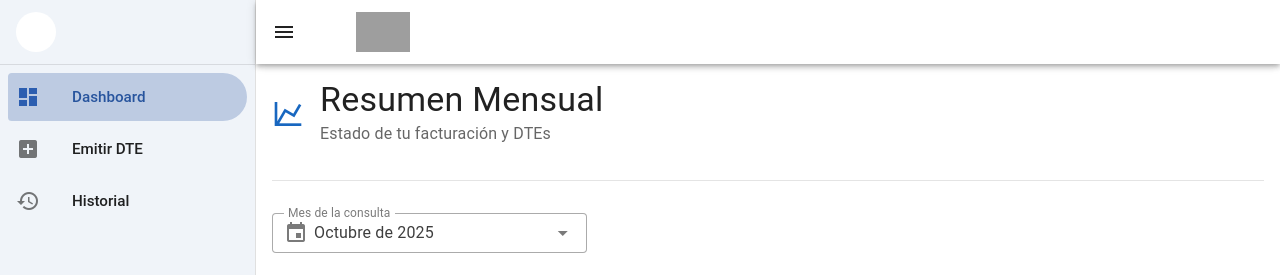
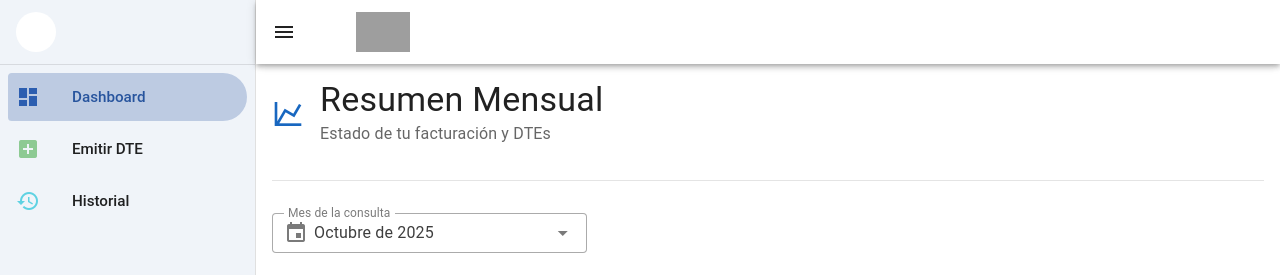
Before and after one commit to zenonburgos/facturaciondte_front, a Nuxt app: page / in a window 1280 px wide. Shown: the top 275 px of the page. Built offline with nearby package versions, Linux system fonts and the light colour scheme; no server answers; grey boxes are pictures that could not be loaded.

Commit message:
Mejoras visuales

```diff
--- a/layouts/default.vue
+++ b/layouts/default.vue
@@ -62,8 +62,24 @@
 
           <v-list nav :disabled="isUIBlocked">
             <v-list-item prepend-icon="mdi-view-dashboard" title="Dashboard" value="dashboard" to="/"></v-list-item>
-            <v-list-item prepend-icon="mdi-plus-box" title="Emitir DTE" value="emitir" to="/emitir"></v-list-item>
-            <v-list-item prepend-icon="mdi-history" title="Historial" value="historial" to="/historial"></v-list-item>
+            <v-list-item
+              title="Emitir DTE"
+              value="emitir"
+              to="/emitir"
+            >
+              <template v-slot:prepend>
+                <v-icon color="green">mdi-plus-box</v-icon>
+              </template>
+            </v-list-item>
+            <v-list-item
+              title="Historial"
+              value="historial"
+              to="/historial"
+            >
+              <template v-slot:prepend>
+                <v-icon color="cyan">mdi-history</v-icon>
+              </template>
+            </v-list-item>
 
             <template v-if="userHasRole(['Admin', 'Encargado de Negocio', 'Cajero'])">
               <v-divider class="my-2"></v-divider>
@@ -71,32 +87,44 @@
 
               <v-list-item
                 v-if="userHasRole(['Admin', 'Encargado de Negocio'])"
-                prepend-icon="mdi-account-group"
                 title="Gestión de Usuarios"
                 value="usuarios"
                 to="/gestion/usuarios"
-              ></v-list-item>
+              >
+                <template v-slot:prepend>
+                  <v-icon color="light-green">mdi-account-group</v-icon>
+                </template>
+              </v-list-item>
               <v-list-item
                 v-if="userHasRole(['Admin', 'Encargado de Negocio', 'Cajero'])"
-                prepend-icon="mdi-account-supervisor-circle"
                 title="Gestión de Clientes"
                 value="clientes"
                 to="/gestion/clientes"
-              ></v-list-item>
+              >
+                <template v-slot:prepend>
+                  <v-icon color="indigo">mdi-account-supervisor-circle</v-icon>
+                </template>
+              </v-list-item>
               <v-list-item
                 v-if="userHasRole(['Admin', 'Encargado de Negocio']) && authStore.getActiveTenant?.usa_inventario"
-                prepend-icon="mdi-package-variant-closed"
                 title="Gestión de Productos"
                 value="productos"
                 to="/gestion/productos"
-              ></v-list-item>
+              >
+                <template v-slot:prepend>
+                  <v-icon color="teal">mdi-package-variant-closed</v-icon>
+                </template>
+              </v-list-item>
               <v-list-item
                 v-if="userHasRole(['Admin', 'Super Administrador'])"
-                prepend-icon="mdi-archive-arrow-down-outline"
-                title="Centro de Archivos"
+                title="Exportaciones Masivas"
                 value="exportaciones"
                 to="/admin/exportaciones"
-              ></v-list-item>
+              >
+                <template v-slot:prepend>
+                  <v-icon color="primary">mdi-archive-arrow-down-outline</v-icon>
+                </template>
+              </v-list-item>
             </template>
           </v-list>
         </v-navigation-drawer>
```
